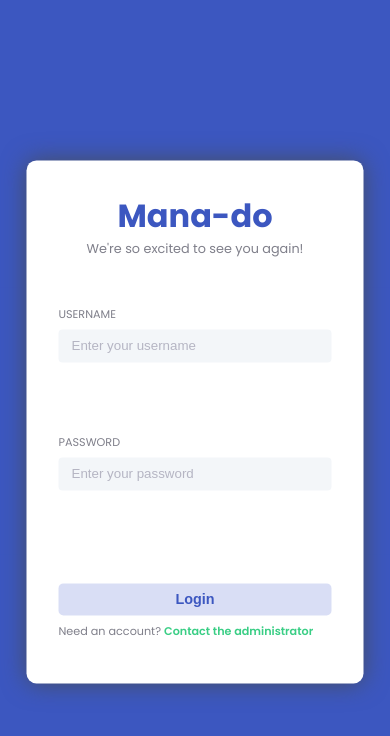
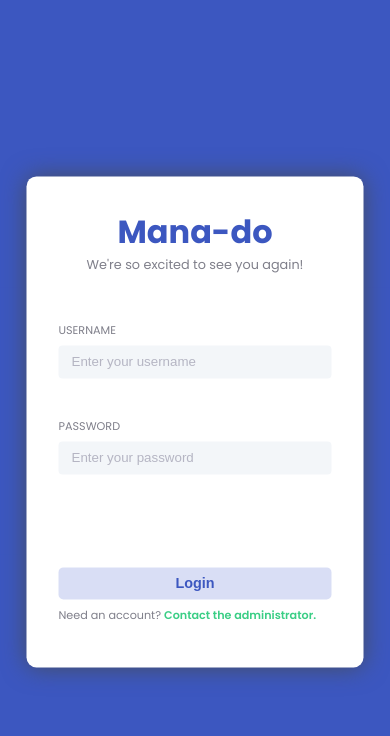
Before and after one commit to manabie-com/mana-do, a React (Create React App) app: page / in a window 390 px wide. Shown: the top 736 px of the page. Built offline with nearby package versions, Linux system fonts and the light colour scheme.

Commit message:
Fix memory leak on finally, recheck login

```diff
--- a/src/components/LoginForm/LoginForm.module.css
+++ b/src/components/LoginForm/LoginForm.module.css
@@ -1,5 +1,4 @@
 .ManaDo__LoginFormWrapper {
-  width: 320px;
   display: flex;
   flex-direction: column;
   justify-content: space-between;
@@ -9,13 +8,13 @@
   background-color: white;
 }
 
+.ManaDo__WrapperWidth {
+  width: 380px;
+}
+
 @media only screen and (max-width: 600px) {
-  .ManaDo__LoginFormWrapper {
+  .ManaDo__WrapperWidth {
     width: 70%;
-    display: flex;
-    flex-direction: column;
-    justify-content: space-between;
-    align-items: center;
   }
 }
 
@@ -39,9 +38,9 @@
 }
 
 .ManaDo__LoginFormWrapper > .ManaDo__loginForm > .ManaDo__LoginMsg {
+  text-align: center;
+  font-size: 0.9rem;
   color: var(--danger);
-  font-size: 0.9rem;
-  text-align: center;
   margin: 1.5rem 0;
 }
 
@@ -49,7 +48,7 @@
   display: inline-block;
   font-size: 0.7rem;
   color: var(--muted--darker);
-  margin-top: .5rem;
+  margin-top: 0.5rem;
 }
 
 .ManaDo__LoginAltText > .ManaDo__formGroupFeedbackLabel__strong {
--- a/src/components/LoginForm/index.tsx
+++ b/src/components/LoginForm/index.tsx
@@ -1,16 +1,15 @@
 import * as React from "react";
+
+import styles from "./LoginForm.module.css";
 import { useHistory } from "react-router";
 import Service from "../../service";
+
 import FormGroup from "../FormGroup";
 import ManaDoButton from "../ManaDoButton";
-import styles from "./LoginForm.module.css";
 
 interface LoginFormProps extends React.HTMLAttributes<HTMLElement> {}
 
-const LoginForm: React.FunctionComponent<LoginFormProps> = ({
-  className,
-  ...props
-}) => {
+const LoginForm: React.FunctionComponent<LoginFormProps> = ({ className }) => {
   const history = useHistory();
 
   const [loginMsg, setLoginMsg] = React.useState("");
@@ -25,27 +24,28 @@ const LoginForm: React.FunctionComponent<LoginFormProps> = ({
   const handleSubmit = React.useCallback(
     async (e: React.FormEvent<HTMLFormElement>) => {
       e.preventDefault();
-
-      if (!form.userId || !form.password) {
-        if (!form.userId) {
+      if (!form.userId.trim()) {
         setUsernameFeedbackMsg("Username cannot be blank!");
       }
-        if (!form.password) {
+      if (!form.password.trim()) {
         setPasswordFeedbackMsg("Password cannot be blank!");
       }
-      } else {
+      // Check user inputs
+      if (form.userId.trim() && form.password.trim()) {
         setButtonLoadingState(true);
-        setTimeout(async () => {
         try {
           const token = await Service.signIn(form.userId, form.password);
+          // Wait 1s for token from login (simulated)
+          setTimeout(async () => {
+            // If token is returned, redirect to authorization pending page
+            if (token) {
               history.push("/auth", token);
+            } else setLoginMsg("Login info is not valid, please try again!");
+          }, 1000);
         } catch (error) {
           setLoginMsg(error);
           setButtonLoadingState(false);
-          } finally {
-            setButtonLoadingState(false);
         }
-        }, 1000);
       }
     },
     [form.password, form.userId, history]
@@ -64,16 +64,17 @@ const LoginForm: React.FunctionComponent<LoginFormProps> = ({
   );
 
   React.useEffect(() => {
-    if (form.userId) {
+    // Reset feedback messages on input is not blank
+    if (form.userId.trim()) {
       setUsernameFeedbackMsg("");
     }
-    if (form.password) {
+    if (form.password.trim()) {
       setPasswordFeedbackMsg("");
     }
   }, [form]);
 
   return (
-    <div className={`${styles.ManaDo__LoginFormWrapper} ${className || ""}`}>
+    <div className={`${styles.ManaDo__LoginFormWrapper} ${styles.ManaDo__WrapperWidth} ${className || ""}`}>
       <h1 className={styles.ManaDo__LogoName}>Mana-do</h1>
       <span className={styles.ManaDo__WelcomeAlt}>
         We're so excited to see you again!
@@ -87,19 +88,19 @@ const LoginForm: React.FunctionComponent<LoginFormProps> = ({
           id="user_id"
           name="userId"
           type="text"
+          label="USERNAME"
           onChange={onChangeField}
-          label="USERNAME"
           placeholder="Enter your username"
           feedbackLabel={usernameFeedbackMsg}
           required
         />
         <FormGroup
+          className="mt-1"
           id="password"
           name="password"
           type="password"
+          label="PASSWORD"
           onChange={onChangeField}
-          label="PASSWORD"
-          className="mt-3"
           placeholder="Enter your password"
           feedbackLabel={passwordFeedbackMsg}
           required
@@ -110,7 +111,7 @@ const LoginForm: React.FunctionComponent<LoginFormProps> = ({
           type="submit"
           variant="primary-light"
           isLoading={buttonLoading}
-          className={`${styles.ManaDo__LoginButton}`}
+          className={styles.ManaDo__LoginButton}
         />
         <p className={styles.ManaDo__LoginAltText}>
           Need an account?{" "}
@@ -120,7 +121,7 @@ const LoginForm: React.FunctionComponent<LoginFormProps> = ({
             href="https://www.facebook.com/ptteee/"
             className={styles.ManaDo__formGroupFeedbackLabel__strong}
           >
-            Contact the administrator
+            Contact the administrator.
           </a>
         </p>
       </form>
```
Lines whose indentation alone changed are shown as unchanged.
